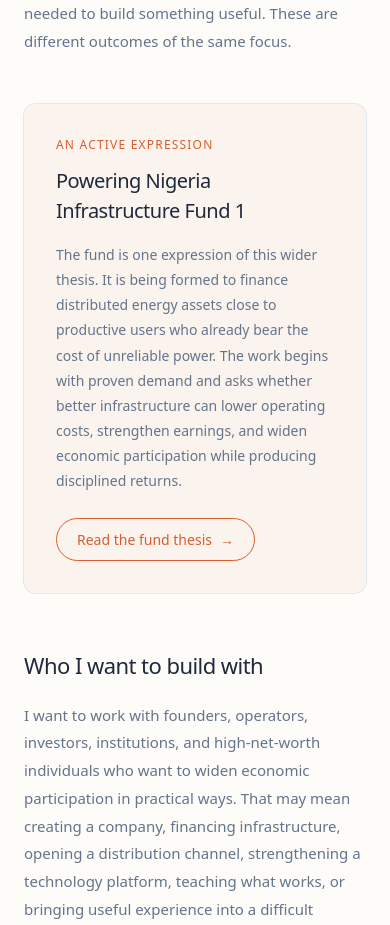
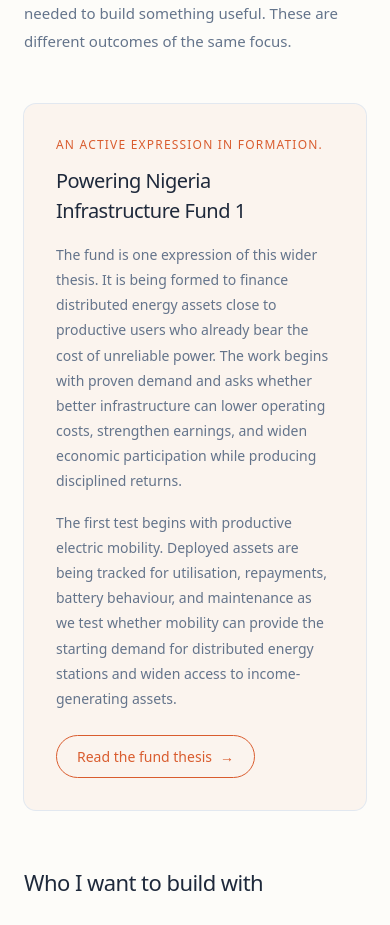
Before and after one commit to Threadigit/adetuyi.com, a Next.js app: page /thesis in a window 390 px wide. Shown: the part 3260-4185 px from the top of the page. Built offline with nearby package versions, Linux system fonts and the light colour scheme.

Commit message:
Restore mobility test proof to thesis

```diff
--- a/src/app/thesis/page.tsx
+++ b/src/app/thesis/page.tsx
@@ -245,7 +245,7 @@
 
           <div className="my-12 p-8 bg-accent/5 ring-1 ring-border rounded-xl">
             <p className="m-0 text-[12px] font-medium uppercase tracking-widest text-accent">
-              An active expression
+              An active expression in formation.
             </p>
             <h2 className="text-[20px] md:text-[24px] font-medium text-foreground tracking-tight mt-3 mb-4">
               Powering Nigeria Infrastructure Fund 1
@@ -257,6 +257,13 @@
               begins with proven demand and asks whether better infrastructure
               can lower operating costs, strengthen earnings, and widen
               economic participation while producing disciplined returns.
+            </p>
+            <p className="m-0 mt-4 text-[14px] leading-[1.8] text-muted">
+              The first test begins with productive electric mobility. Deployed
+              assets are being tracked for utilisation, repayments, battery
+              behaviour, and maintenance as we test whether mobility can provide
+              the starting demand for distributed energy stations and widen
+              access to income-generating assets.
             </p>
             <Link
               href="/thesis/powering-nigeria-infrastructure-fund-1"
```
